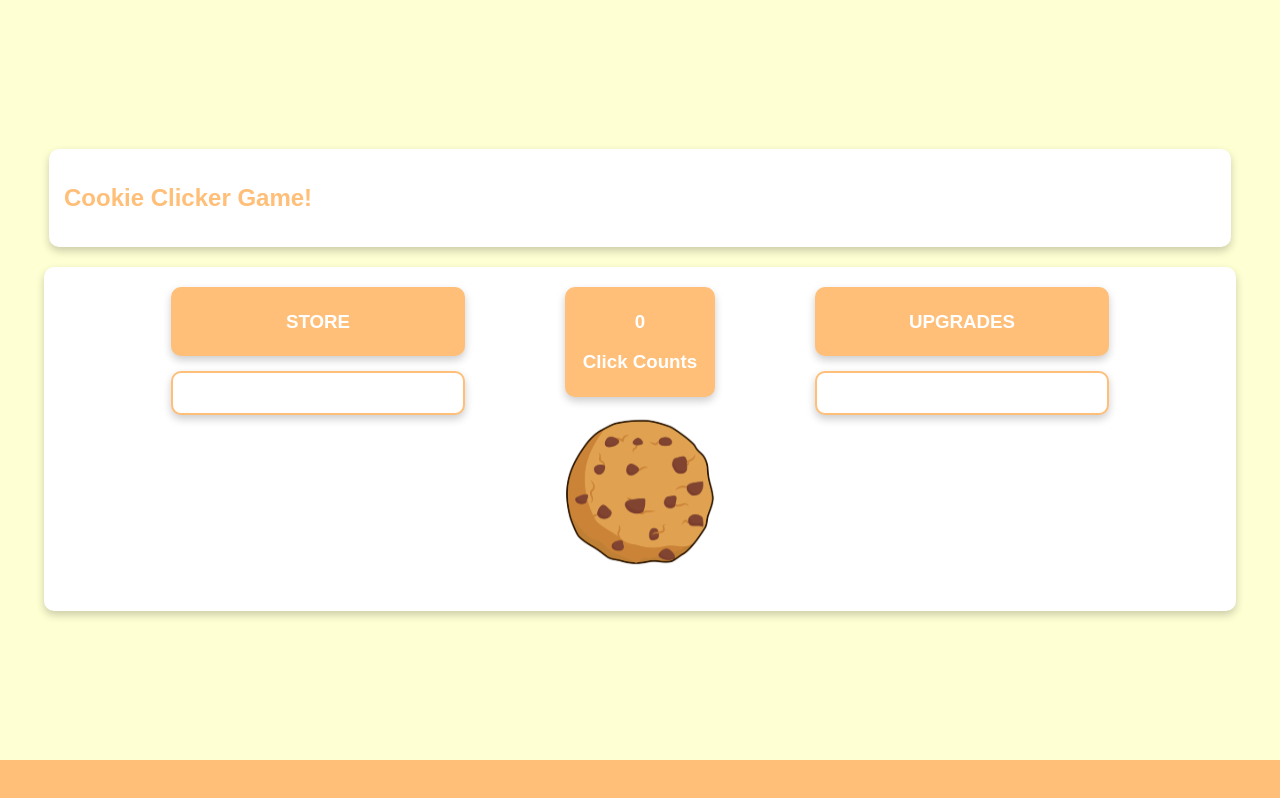
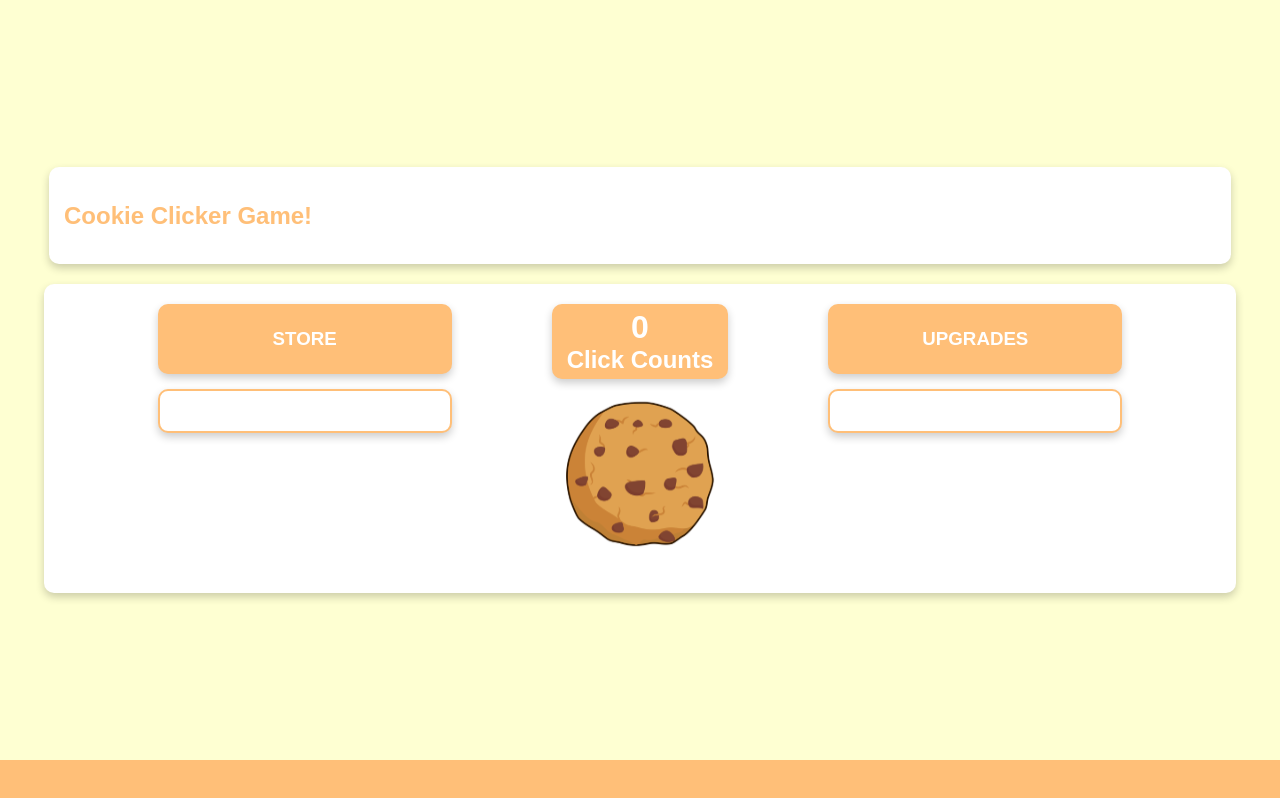
Before and after one commit to RaulBecerraB/Cookie-Clicker, a React (Vite) app: page / in a window 1280 px wide. Built offline with nearby package versions, Linux system fonts and the light colour scheme.

Commit message:
style: directly format counter and text, change h3 and h2 tags to divs to remove default margins

```diff
--- a/src/components/CookieContainer.jsx
+++ b/src/components/CookieContainer.jsx
@@ -5,9 +5,11 @@ export const CookieContainer = ({counter,onCookieClick}) =>
       return(
 
         <div>
-          <div className='text-container'>
-              <h3>{counter}</h3>
-              <h3>Click Counts</h3>
+          <div className='counter-container'>
+              <div style={{color:'white', fontSize:'32px',fontWeight:'bold'}}>{counter}</div>
+              <div style={{color:'white', fontSize:'24px',fontWeight:'bold'}}>
+                Click Counts
+              </div>
           </div>
           <div className='cookie-container'>
             <Cookie onCookieClick = {onCookieClick}/>
--- a/src/styles/game.css
+++ b/src/styles/game.css
@@ -53,8 +53,9 @@
 }
 
 .counter-container {
+    text-align: center;
     background-color: var(--background-color-orange);
-    padding: var(--padding-medium);
+    padding: var(--padding-small);
     width: auto;
 }
 
@@ -73,8 +74,6 @@
     width: 90%;
     border-radius: 10px;
     box-shadow: 0px 4px 8px rgba(0, 0, 0, 0.2);
-
-
 
     flex-wrap: wrap;
     display: flex;
```
